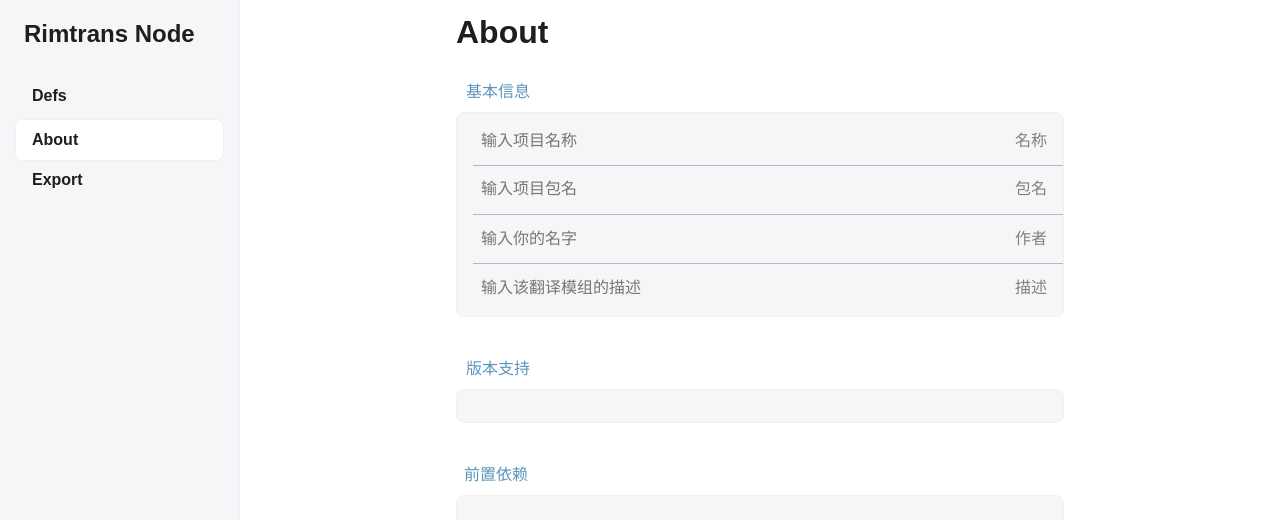
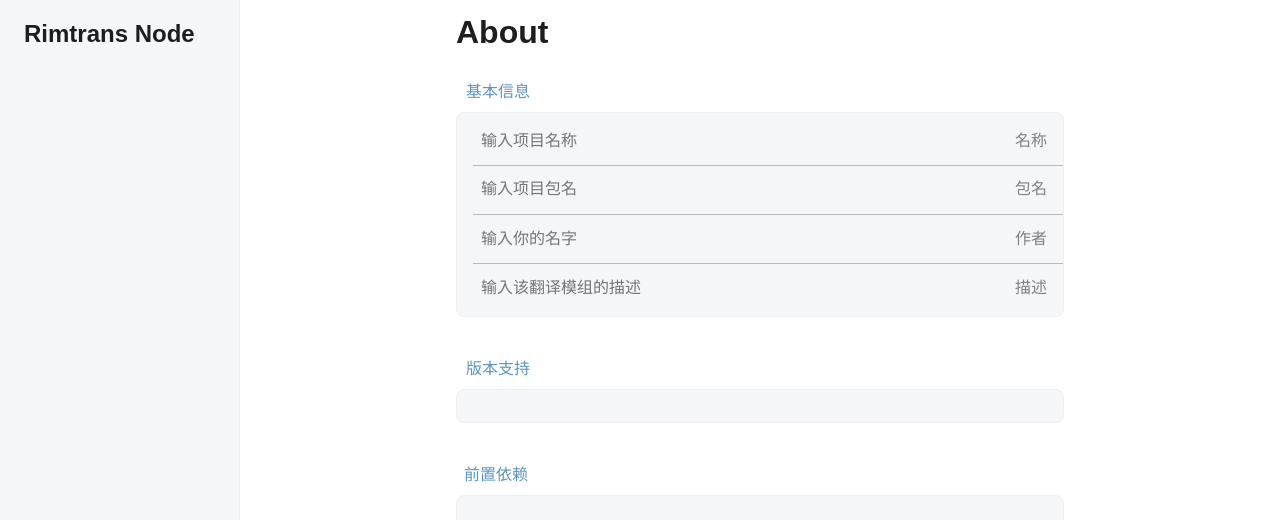
Before and after one commit to realloon/rimtrans-node, a Vue app: page /about in a window 1280 px wide. Shown: the top 520 px of the page. Built offline with nearby package versions, Linux system fonts and the light colour scheme; a small style sheet from the web is missing.

Commit message:
Fix match issue.

```diff
--- a/package.json
+++ b/package.json
@@ -1,6 +1,6 @@
 {
   "name": "rimtrans-node",
-  "version": "0.9.7",
+  "version": "0.9.8",
   "private": true,
   "type": "module",
   "scripts": {
--- a/src/helper/InputFile/extractXmlsFromZip.ts
+++ b/src/helper/InputFile/extractXmlsFromZip.ts
@@ -1,9 +1,9 @@
 import JSZip from 'jszip'
 
 const regexs = {
-  defs: /\d+\.\d+\/Defs\/.+.xml$/,
-  about: /About\/About.xml$/,
-  cover: /About\/preview.png$/,
+  defs: /\d+\.\d+\/Defs\/.+\.xml$/,
+  about: /About\/About\.xml$/,
+  cover: /About\/(?:P|p)review\.(?:png|gif)$/,
 }
 
 type Name = [string, JSZip.JSZipObject]
--- a/src/stores/project.ts
+++ b/src/stores/project.ts
@@ -23,7 +23,7 @@ export const useProjectStore = defineStore('project', () => {
   const defs = reactive<Def[]>(storageProject?.defs || [])
   const about = reactive<About>(storageProject?.about || defaultAbout)
 
-  const hasProject = computed<Boolean>(() => about !== defaultAbout)
+  const hasProject = computed<Boolean>(() => defs.length > 0)
   const categories = computed(() => new Set(defs.map(def => def.folder).sort()))
 
   const cover = ref<Blob | null>(null)
```
